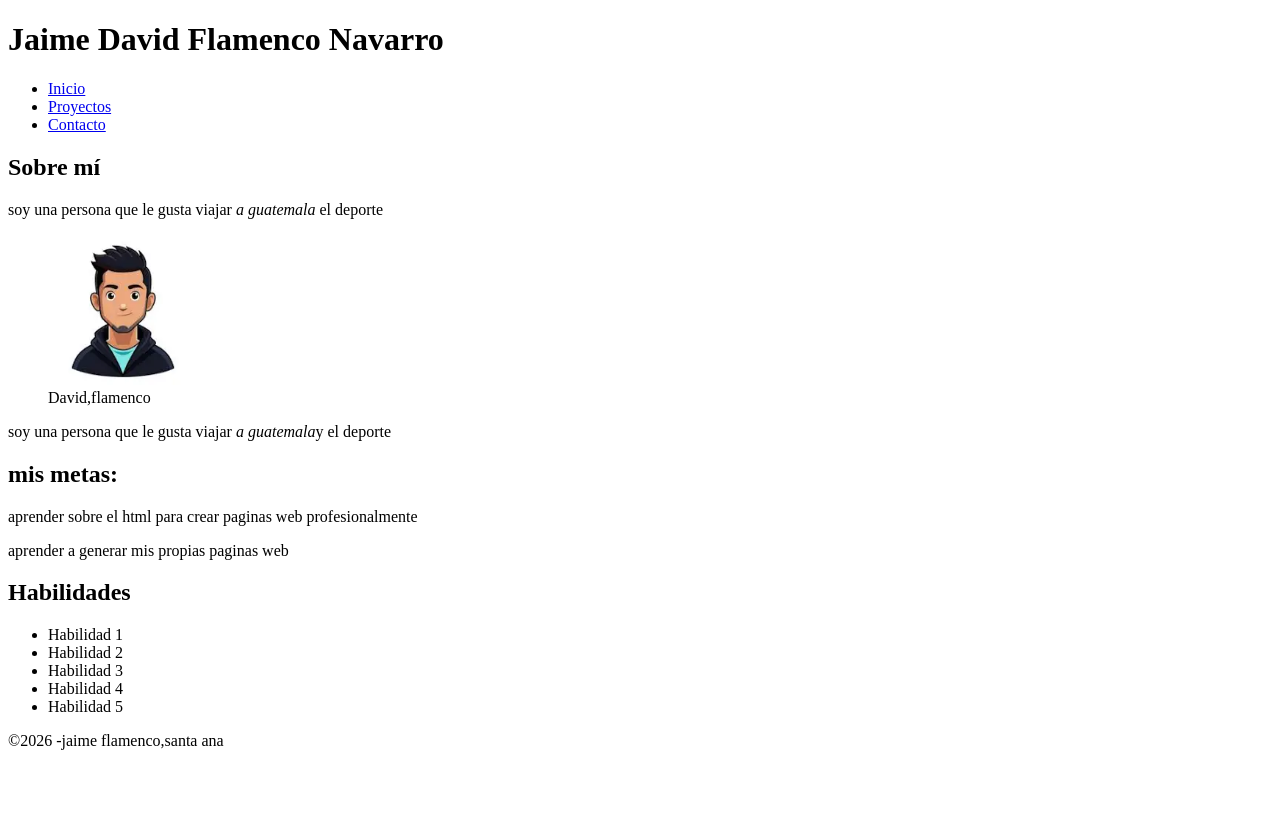
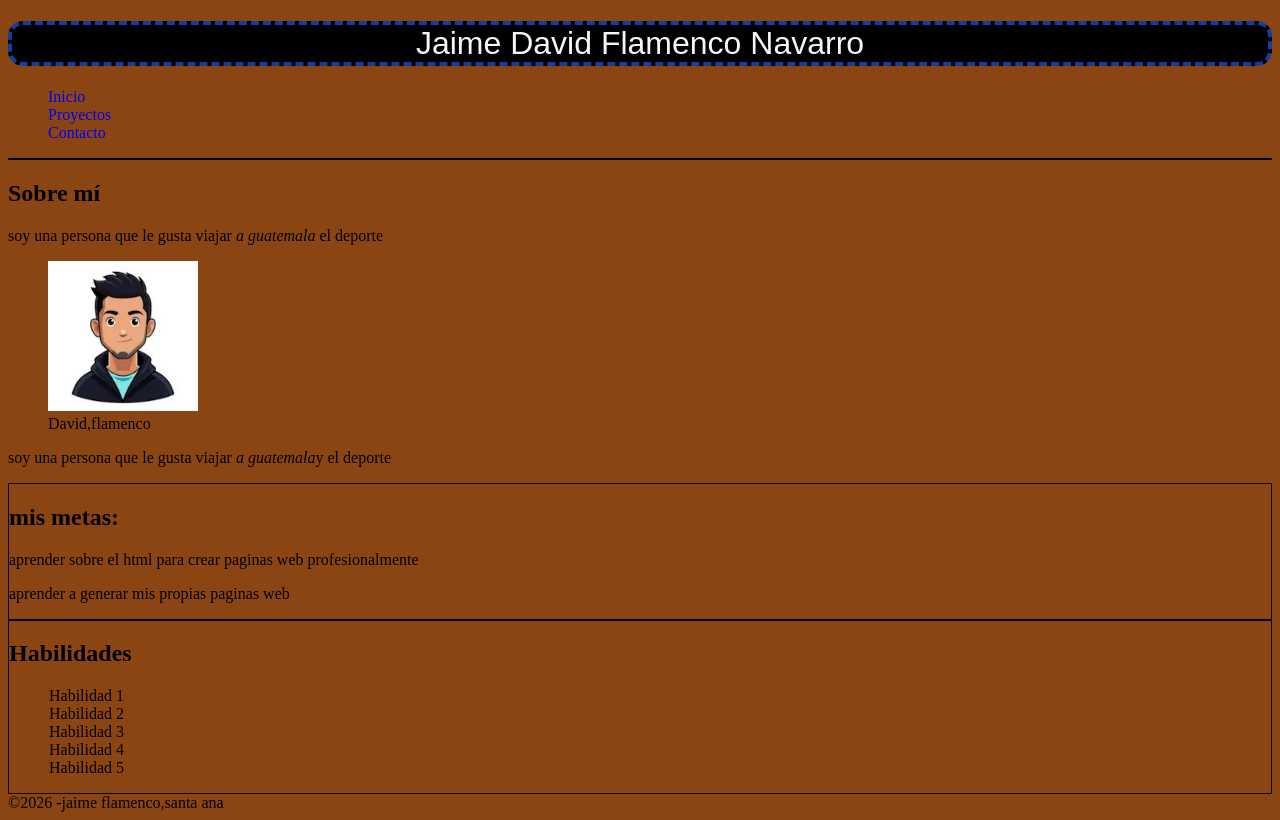
Before and after one commit to dflamenco004-byte/New-bitacora-fullstack2, a plain HTML site: page index.html in a window 1280 px wide. Drawn offline with Linux system fonts and the light colour scheme; a web font is replaced by a local one.

Commit message:
estilos css

```diff
--- /dev/null
+++ b/Ejemplos/css/estilos.css
@@ -0,0 +1,48 @@
+h1{
+     color: rgb(246, 246,248);
+    background-color:black;
+    border: 4px dashed rgb(14, 63, 167);
+    text-align: center;
+    border-radius: 15px;
+    font-family: cambria, cochin, Georgia, Times, 'times New Roman',serif;
+ font-family: "Big Shoulders Stencil", sans-serif;
+  font-optical-sizing: auto;
+  font-weight: 400;
+  font-style: normal;
+
+}
+
+a:hover {
+    background-color: goldenrod;
+    color: black;
+    border-radius: 25px;
+    text-decoration: none;
+}
+
+a{
+    text-decoration: none;
+}
+
+ul{
+  list-style-type: none;
+
+}
+ section{
+    border: 1px solid black;
+}
+#sobre_mi{
+    background-color:oklab(85.306% -0.13259 0.02773);
+}
+#habilidades{
+    background-color: oklab(85.306% -0.13259 0.02773);
+    color:antiquewhite
+
+}
+body{
+ background-color:saddlebrown
+}
+root{
+   --primario: red;
+
+
+}
--- a/index.html
+++ b/index.html
@@ -5,8 +5,12 @@
     <meta charset="UTF-8">
     <meta name="viewport" content="width=device-width, initial-scale=1.0">
     <title>Jaime David Flamenco Navarro</title>
+    <link rel="preconnect" href="https://fonts.googleapis.com">
+<link rel="preconnect" href="https://fonts.gstatic.com" crossorigin>
+<link href="https://fonts.googleapis.com/css2?family=Big+Shoulders+Stencil:opsz,wght@10..72,100..900&display=swap" rel="stylesheet">
+
 </head>
-
+ <link rel="stylesheet" href="Ejemplos/css/estilos.css">
 <body>
     <header>
         <h1>Jaime David Flamenco Navarro</h1>
@@ -21,6 +25,7 @@
         <header>
             <main>
                 <section id="sobre_mi"></section>
+                <article>
                 <h2>Sobre mí</h2>
                 <p>soy una persona que le gusta viajar <em>a guatemala</em></strong> el deporte</p>
                  <figure>
```
Also changed, not shown: Ejemplos/contacto.html (+0 -2 lines), Ejemplos/estilos.css (deleted).
